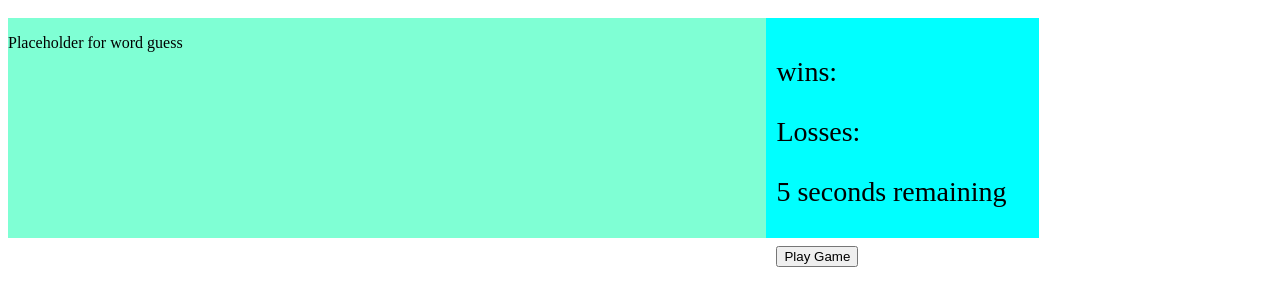
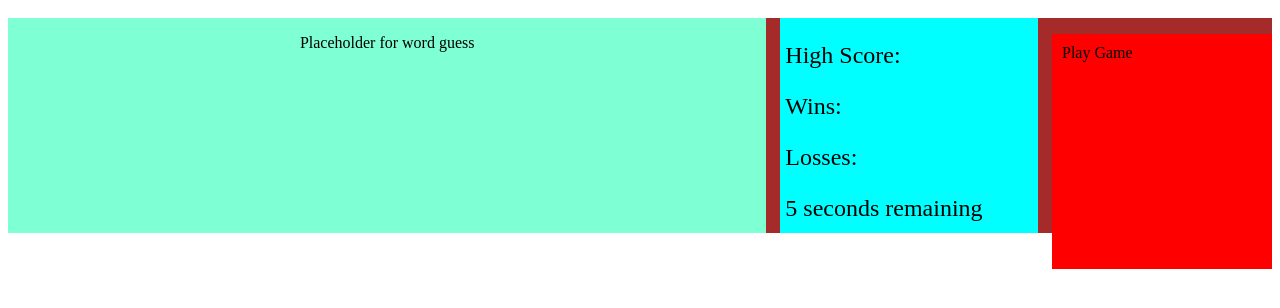
Before and after one commit to Avialmonanay/word-guess-game, a plain HTML site: page index.html in a window 1280 px wide. Shown: the part 120-428 px from the top of the page. Drawn offline with Linux system fonts and the light colour scheme.

Commit message:
updated placement on screen

```diff
--- a/index.html
+++ b/index.html
@@ -24,15 +24,19 @@
     <div class="display">
 
 
-        <Div id="guess-box">
+        <div id="guess-box">
             <p>Placeholder for word guess</p>
-        </Div>
+        </div>
 
         <div id="countdown-box">
-            <p>wins: <span id="win"></span></p>
+            <p>High Score:</p>
+            <p>Wins: <span id="win"></span></p>
             <p>Losses:<span id="loss"></span></p>
             <p id="countdown">5 seconds remaining</p>
-            <button id="playGame">Play Game</button>
+        </div>
+
+        <div>
+            <p id="playGame">Play Game</p>
         </div>
     </div>
 
--- a/script.js
+++ b/script.js
@@ -33,8 +33,7 @@ function countdown() {
 
   function gameover() {
 
-            console.log("game over")
-            console.log(lossScore)
+
             const lossScoreBoard = document.getElementById('loss')
             lossScore++;
             lossScoreBoard.textContent = lossScore;
@@ -54,6 +53,5 @@ function countdown() {
 
 
         PGbtn.addEventListener("click", function (e) {
-            console.log("clicked")
             countdown()
         })
--- a/style.css
+++ b/style.css
@@ -1,5 +1,7 @@
 .display {
-    display: flex
+    display: flex;
+    background-color: brown;
+    justify-content: space-between;
 }
 
 
@@ -15,11 +17,21 @@
     background-color: aqua;
     width: 20%;
     height: 200px;
-    font-size: 175%;
-    padding: 10px
+    font-size: 150%;
+    padding: 0px 0px 15px 5px
 }
 
 #guess-box {
     background-color: aquamarine;
     width: 60%;
+    text-align: center;
+    justify-content: center;
 }
+
+#playGame {
+    background-color: red;
+    height: 100%;
+    padding: 10px;
+    width: 200px;
+
+}
```
